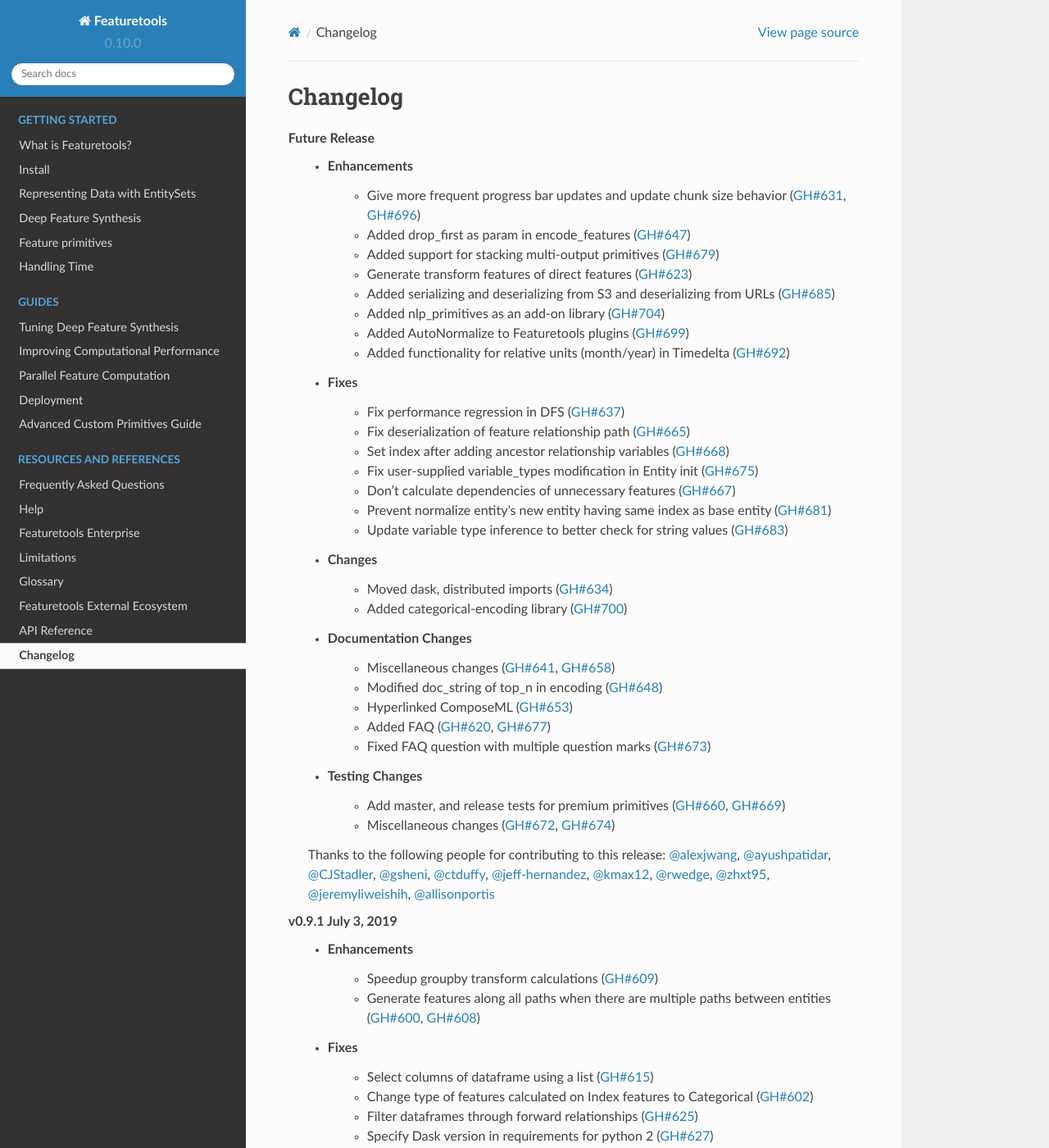
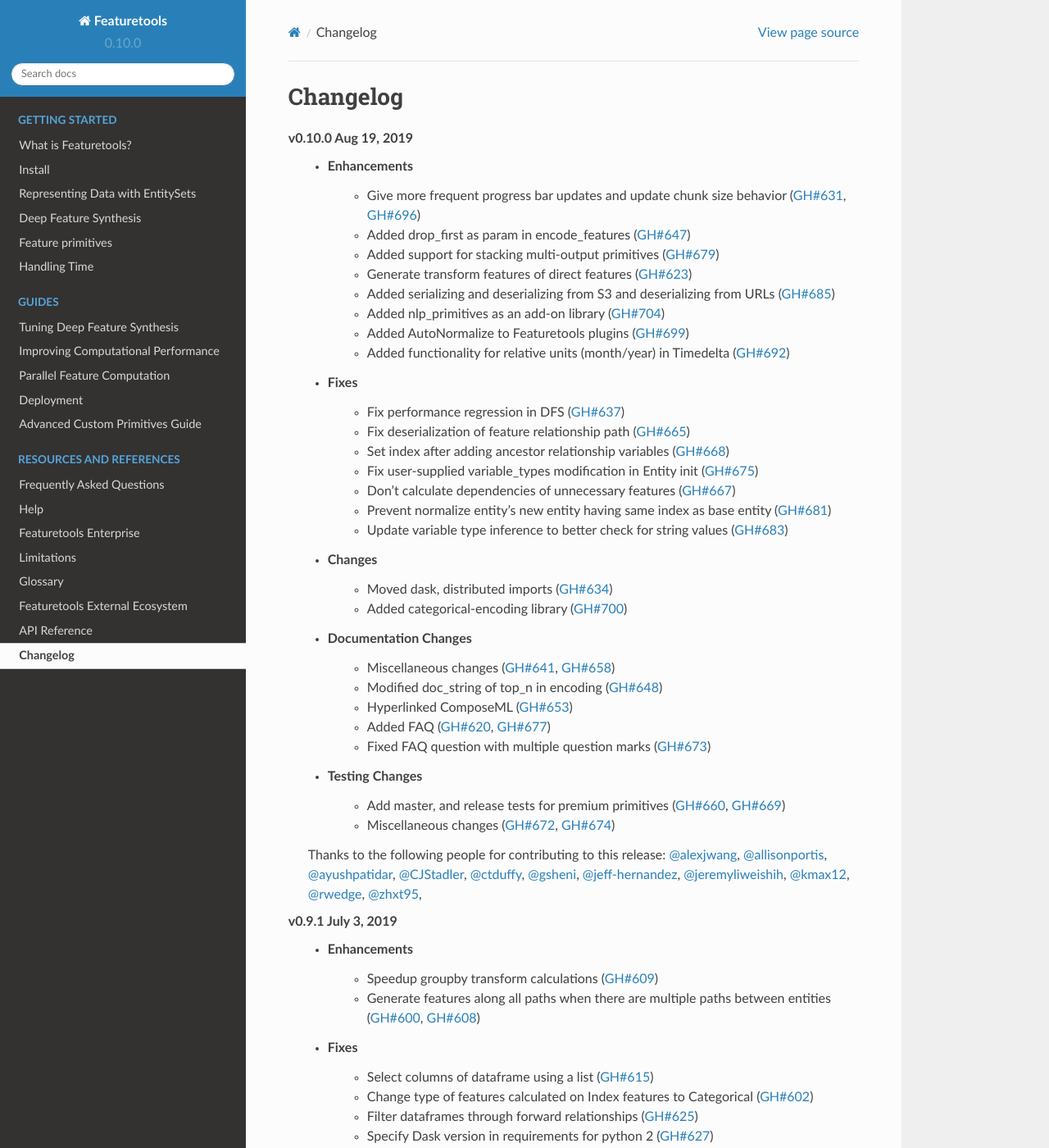
Before and after one commit to alteryx/featuretools, a Sphinx documentation site: the page built from docs/source/changelog.rst, in a window 1280 px wide and 1400 px high. Shown: the whole window at 82% size. Built offline with Sphinx 7.4.7 and the Read the Docs theme 2.0.0, drawn with Linux system fonts in a browser that asks for light colours; pages that are not in the unit, such as notebooks, are missing from menus.

Commit message:
sort contributors

```diff
--- a/docs/source/changelog.rst
+++ b/docs/source/changelog.rst
@@ -2,7 +2,7 @@
 
 Changelog
 ---------
-**Future Release**
+**v0.10.0 Aug 19, 2019**
     * Enhancements
         * Give more frequent progress bar updates and update chunk size behavior (:pr:`631`, :pr:`696`)
         * Added drop_first as param in encode_features (:pr:`647`)
@@ -34,9 +34,10 @@
         * Miscellaneous changes (:pr:`672`, :pr:`674`)
 
     Thanks to the following people for contributing to this release:
-    :user:`alexjwang`, :user:`ayushpatidar`, :user:`CJStadler`, :user:`gsheni`, :user:`ctduffy`,
-    :user:`jeff-hernandez`, :user:`kmax12`, :user:`rwedge`, :user:`zhxt95`,
-    :user:`jeremyliweishih`, :user:`allisonportis`
+    :user:`alexjwang`, :user:`allisonportis`, :user:`ayushpatidar`,
+    :user:`CJStadler`, :user:`ctduffy`, :user:`gsheni`, :user:`jeff-hernandez`,
+    :user:`jeremyliweishih`, :user:`kmax12`, :user:`rwedge`, :user:`zhxt95`,
+
 
 **v0.9.1 July 3, 2019**
     * Enhancements
```
